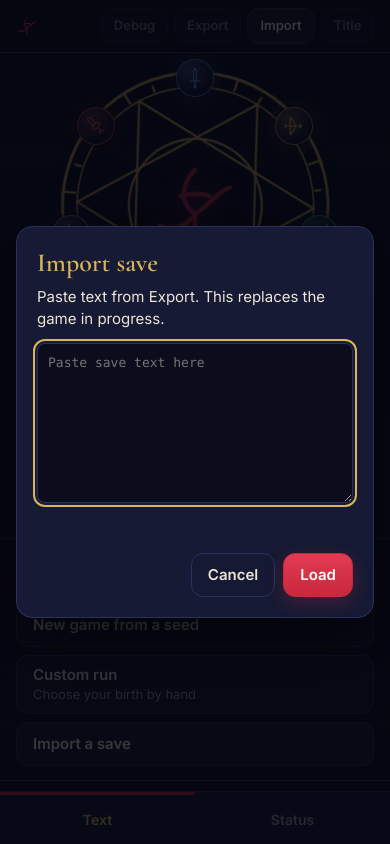
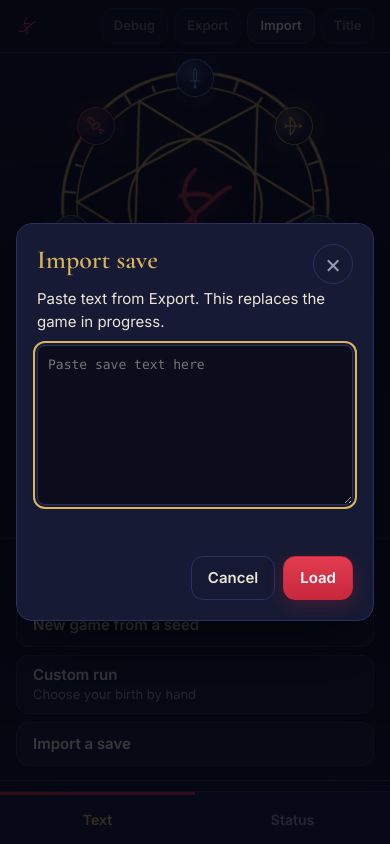
Before and after one commit to dakotadoc/Projectsword, a plain HTML site: page index.html in a window 390 px wide. Both pictures are taken after a click on the button "Import". Drawn offline with nearby package versions, Linux system fonts and the light colour scheme.

Commit message:
Fix dialogs on phones: keyboard could hide the buttons
The dialog's height was based on the whole screen, which doesn't shrink
when a phone keyboard opens, and multi-field forms opened with a field
focused, so the keyboard covered Cancel/Apply with no way to close it.

- Every dialog has a sticky × close button at the top.
- The overlay follows the visible viewport, so the buttons stay above the
  keyboard.
- Only single-field dialogs start focused in their field.
- Form fields get a "Done" Enter key that dismisses the keyboard;
  tapping the dialog outside a field does too.

Co-Authored-By: Claude Opus 5.5 <noreply@anthropic.com>
Claude-Session: https://claude.ai/code/session_01M216EcoJR6ud4uKU2KjyHv

```diff
--- a/src/forms.js
+++ b/src/forms.js
@@ -1,5 +1,17 @@
 // Small form builders for in-page dialogs (custom runs, the debug menu).
 // Everything is built with DOM calls and textContent, never innerHTML.
+
+// The phone keyboard's Enter key says "Done" and puts the keyboard away.
+function doneKey(input) {
+  input.enterKeyHint = 'done';
+  input.addEventListener('keydown', (e) => {
+    if (e.key === 'Enter') {
+      e.preventDefault();
+      input.blur();
+    }
+  });
+  return input;
+}
 
 export function textInput({ placeholder = '', maxLength = 100, value = '' } = {}) {
   const input = document.createElement('input');
@@ -8,7 +20,7 @@ export function textInput({ placeholder = '', maxLength = 100, value = '' } = {}
   input.placeholder = placeholder;
   input.maxLength = maxLength;
   input.value = value;
-  return input;
+  return doneKey(input);
 }
 
 export function numberInput({ min, max, placeholder = '', value = '' } = {}) {
@@ -20,7 +32,7 @@ export function numberInput({ min, max, placeholder = '', value = '' } = {}) {
   if (max !== undefined) input.max = String(max);
   input.placeholder = placeholder;
   input.value = value === null || value === undefined ? '' : String(value);
-  return input;
+  return doneKey(input);
 }
 
 // options: [[value, label], …]
--- a/src/ui.js
+++ b/src/ui.js
@@ -289,12 +289,23 @@ export function showDialog({ title, text, content, actions = [{ label: 'Close' }
   box.setAttribute('role', 'dialog');
   box.setAttribute('aria-modal', 'true');
 
+  // Header: the title and a close button that stays at the top while the
+  // dialog scrolls, so it can always be closed (even with a phone keyboard up).
+  const header = document.createElement('div');
+  header.className = 'dialog-header';
   const heading = document.createElement('h2');
   heading.className = 'dialog-title';
   heading.id = `dialog-title-${Date.now()}`;
   heading.textContent = title;
   box.setAttribute('aria-labelledby', heading.id);
-  box.append(heading);
+  const closeBtn = document.createElement('button');
+  closeBtn.type = 'button';
+  closeBtn.className = 'dialog-close';
+  closeBtn.setAttribute('aria-label', 'Close');
+  closeBtn.textContent = '×';
+  closeBtn.addEventListener('click', () => close());
+  header.append(heading, closeBtn);
+  box.append(header);
 
   if (text) {
     const p = document.createElement('p');
@@ -323,11 +334,32 @@ export function showDialog({ title, text, content, actions = [{ label: 'Close' }
   function onKey(e) {
     if (e.key === 'Escape') close();
   }
+  // Tapping anywhere that isn't a field puts a phone keyboard away.
+  box.addEventListener('pointerdown', (e) => {
+    const field = e.target.closest('input, select, textarea, label');
+    const active = document.activeElement;
+    if (!field && active && box.contains(active) && active.matches('input, textarea')) active.blur();
+  });
+  // Fit the overlay to the part of the screen the keyboard leaves visible.
+  const vv = window.visualViewport;
+  const fit = () => {
+    overlay.style.top = `${vv.offsetTop}px`;
+    overlay.style.height = `${vv.height}px`;
+  };
+  if (vv) {
+    vv.addEventListener('resize', fit);
+    vv.addEventListener('scroll', fit);
+    fit();
+  }
   let closed = false;
   function close() {
     if (closed) return;
     closed = true;
     document.removeEventListener('keydown', onKey);
+    if (vv) {
+      vv.removeEventListener('resize', fit);
+      vv.removeEventListener('scroll', fit);
+    }
     overlay.remove();
     if (previousFocus && previousFocus.isConnected) previousFocus.focus();
     onClose?.();
@@ -335,7 +367,10 @@ export function showDialog({ title, text, content, actions = [{ label: 'Close' }
 
   document.addEventListener('keydown', onKey);
   root.append(overlay);
-  (box.querySelector('textarea, input') || row.querySelector('button'))?.focus();
+  // Only a dialog with a single field (seed, import…) starts in that field;
+  // in a form with many fields that would open a phone keyboard at once.
+  const fields = box.querySelectorAll('textarea, input, select');
+  (fields.length === 1 ? fields[0] : row.querySelector('button'))?.focus();
   return close;
 }
 
--- a/style.css
+++ b/style.css
@@ -375,6 +375,7 @@ button:disabled { opacity: 0.45; cursor: default; }
 .dialog-overlay {
   position: fixed;
   inset: 0;
+  height: 100dvh; /* replaced by the visible height when a keyboard is up (ui.js) */
   display: grid;
   place-items: center;
   padding: 16px;
@@ -384,7 +385,7 @@ button:disabled { opacity: 0.45; cursor: default; }
 }
 .dialog {
   width: min(100%, 520px);
-  max-height: calc(100vh - 32px);
+  max-height: 100%;
   overflow-y: auto;
   background: var(--panel-solid);
   border: 1px solid var(--line);
@@ -393,7 +394,29 @@ button:disabled { opacity: 0.45; cursor: default; }
   box-shadow: 0 24px 70px rgba(0, 0, 0, 0.55);
   animation: rise 0.25s ease both;
 }
+.dialog-header {
+  position: sticky;
+  top: -20px;
+  z-index: 1;
+  display: flex;
+  align-items: flex-start;
+  justify-content: space-between;
+  gap: 12px;
+  margin: -20px -20px 0;
+  padding: 20px 20px 4px;
+  background: var(--panel-solid);
+}
 .dialog-title { margin: 0 0 8px; font: 600 26px/1.2 var(--serif); color: var(--gold); }
+.dialog-close {
+  flex: none;
+  width: 40px;
+  height: 40px;
+  min-height: 40px;
+  padding: 0;
+  border-radius: 50%;
+  font: 400 26px/1 var(--sans);
+  color: var(--muted);
+}
 .dialog-text { margin: 0 0 12px; font: 15px/1.5 var(--sans); }
 .dialog-note { min-height: 1.4em; margin: 6px 0 0; font: 14px/1.4 var(--sans); color: var(--muted); }
 .dialog-error { color: var(--error); }
```
Also changed, not shown: 1 other file.
